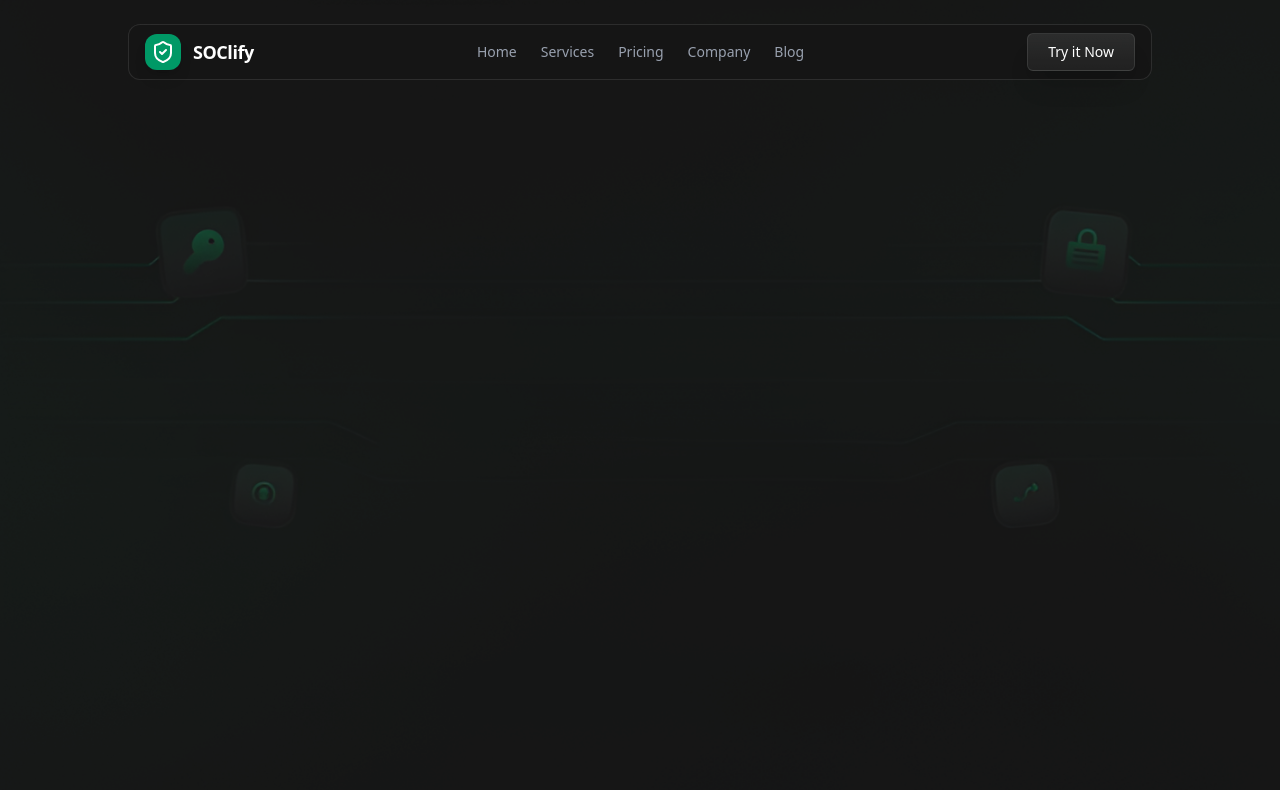
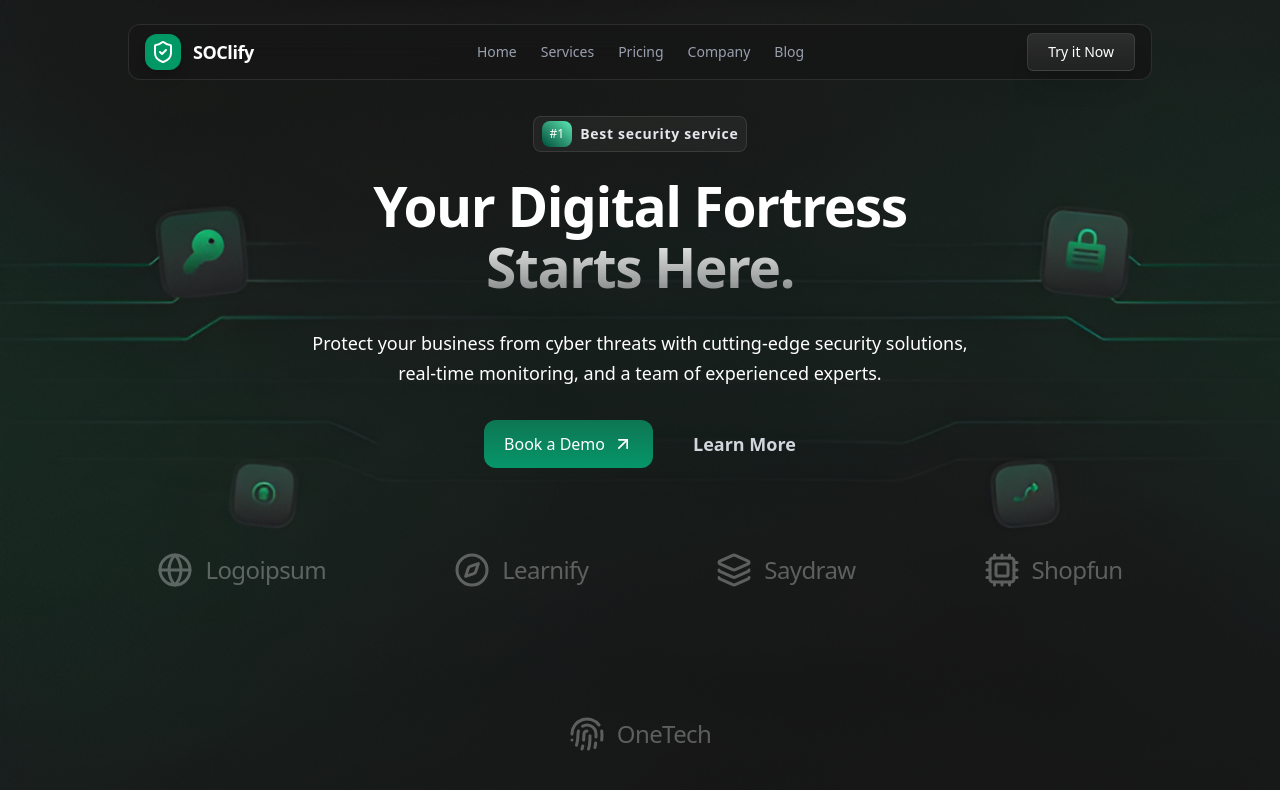
Before and after one commit to abdullahhani7/soclify-saas-landing, a Next.js app: page / in a window 1280 px wide. Shown: the top 790 px of the page. Built offline with nearby package versions, Linux system fonts and the light colour scheme.

Commit message:
feat: enhance Hero component with new layout, content, and partner logos

```diff
--- a/src/components/Hero.jsx
+++ b/src/components/Hero.jsx
@@ -1,9 +1,82 @@
 import React from "react";
+import {
+  Globe,
+  Compass,
+  Layers,
+  Cpu,
+  FingerprintPattern,
+  ArrowUpRight,
+} from "lucide-react";
 
 const Hero = () => {
+  const partners = [
+    { name: "Logoipsum", icon: <Globe className="w-9 h-9" /> },
+    { name: "Learnify", icon: <Compass className="w-9 h-9" /> },
+    { name: "Saydraw", icon: <Layers className="w-9 h-9" /> },
+    { name: "Shopfun", icon: <Cpu className="w-9 h-9" /> },
+    { name: "OneTech", icon: <FingerprintPattern className="w-9 h-9" /> },
+  ];
+
   return (
-    <div>
-      <div className="absolute inset-0 bg-[url('/bg.jpg')] bg-cover bg-center opacity-30"></div>
+    <div className="relative min-h-screen w-full flex flex-col items-center justify-between overflow-hidden ">
+      <div
+        className="absolute inset-0 bg-[url('/bg.jpg')] bg-cover bg-center   z-0"
+        aria-hidden="true"
+      ></div>
+
+      <div className="flex-1 flex flex-col items-center justify-center relative z-10 px-6 pt-20">
+        <div className="flex items-center gap-2 bg-white/5 backdrop-blur-xl border border-white/10 px-2 py-1 rounded-lg mb-6 animate-in fade-in slide-in-from-top-4 duration-1000">
+          <span className="bg-linear-to-bl from-emerald-300 to-emerald-900 text-white text-[12px]   px-2 py-1 rounded-lg uppercase">
+            #1
+          </span>
+          <span className="text-gray-200 text-sm font-semibold tracking-wider">
+            Best security service
+          </span>
+        </div>
+
+        <h1 className="text-[48px] md:text-[55px] font-semibold text-white leading-[1.1] tracking-tight mb-8 text-center max-w-3xl">
+          Your Digital Fortress <br />
+          <span className="bg-linear-to-b from-white to-white/40 bg-clip-text text-transparent">
+            Starts Here.
+          </span>
+        </h1>
+
+        <p className="text-white-400 text-base md:text-lg max-w-2xl leading-relaxed mb-8 font-light text-center">
+          Protect your business from cyber threats with cutting-edge security
+          solutions, real-time monitoring, and a team of experienced experts.
+        </p>
+
+        <div className="flex flex-col sm:flex-row items-center gap-10">
+          <button className="group relative flex items-center gap-2 bg-linear-to-b from-[#0d7653] to-[#059669]   text-white   px-5 py-3 rounded-xl transition-all duration-300   active:scale-95 cursor-pointer">
+            Book a Demo
+            <ArrowUpRight className="w-5 h-5 transition-transform group-hover:translate-x-1 group-hover:-translate-y-1" />
+          </button>
+
+          <button className="cursor-pointer text-gray-300 hover:text-white font-semibold text-lg transition-all relative after:absolute after:bottom-0 after:left-0 after:h-px after:w-0 hover:after:w-full after:bg-white after:transition-all">
+            Learn More
+          </button>
+        </div>
+      </div>
+
+      <div className="relative z-10 w-full py-12    ">
+        <div className="container mx-auto px-6">
+          <div className="flex flex-wrap items-center justify-center gap-8 md:gap-20 lg:gap-32 opacity-30">
+            {partners.map((partner, index) => (
+              <div
+                key={index}
+                className="flex items-center gap-3 grayscale hover:grayscale-0 transition-all duration-300 group cursor-pointer"
+              >
+                <div className="text-white   transition-colors">
+                  {partner.icon}
+                </div>
+                <span className="text-2xl   tracking-tight text-white">
+                  {partner.name}
+                </span>
+              </div>
+            ))}
+          </div>
+        </div>
+      </div>
     </div>
   );
 };
```
Also changed, not shown: public/bg2.png (added).
